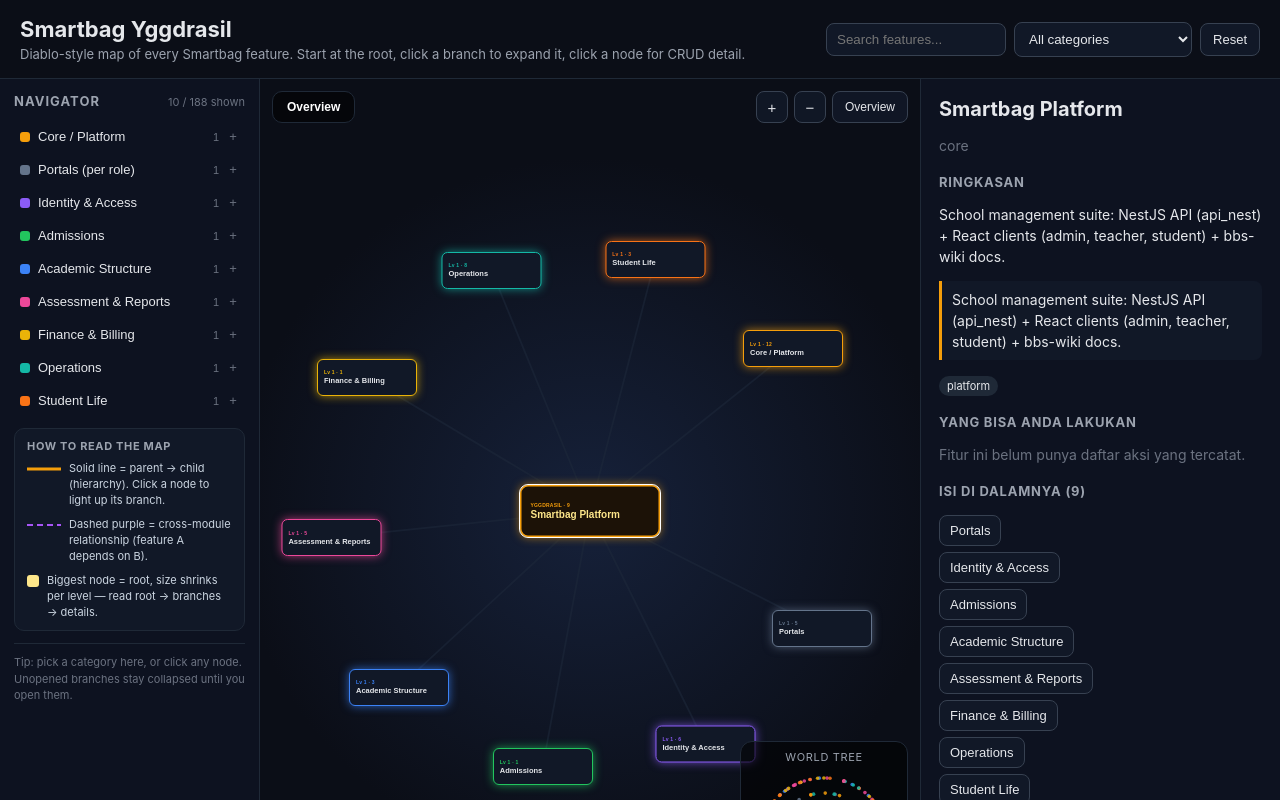
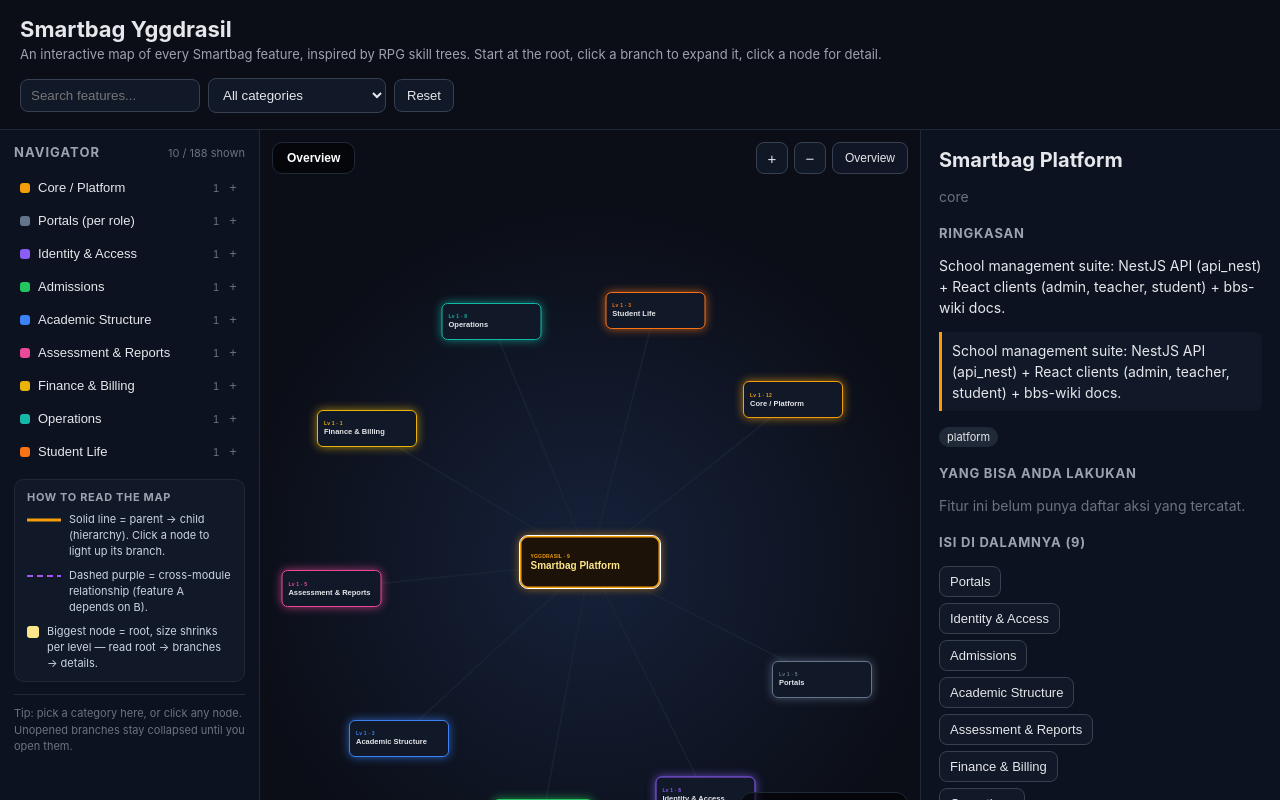
Before and after one commit to ihsanmursid/yggdrasil, a React (Vite) app: page / in a window 1280 px wide. Shown: the top 800 px of the page. Built offline with nearby package versions, Linux system fonts and the light colour scheme.

Commit message:
Reword UI subtitle and README to 'inspired by RPG skill trees'

```diff
--- a/src/App.tsx
+++ b/src/App.tsx
@@ -100,8 +100,9 @@
         <div>
           <h1>Smartbag Yggdrasil</h1>
           <p>
-            Diablo-style map of every Smartbag feature. Start at the root, click
-            a branch to expand it, click a node for CRUD detail.
+            An interactive map of every Smartbag feature, inspired by RPG skill
+            trees. Start at the root, click a branch to expand it, click a node
+            for detail.
           </p>
         </div>
         <div className="controls">
```
Also changed, not shown: 1 other file (tests, documents, lock files or other folders).
